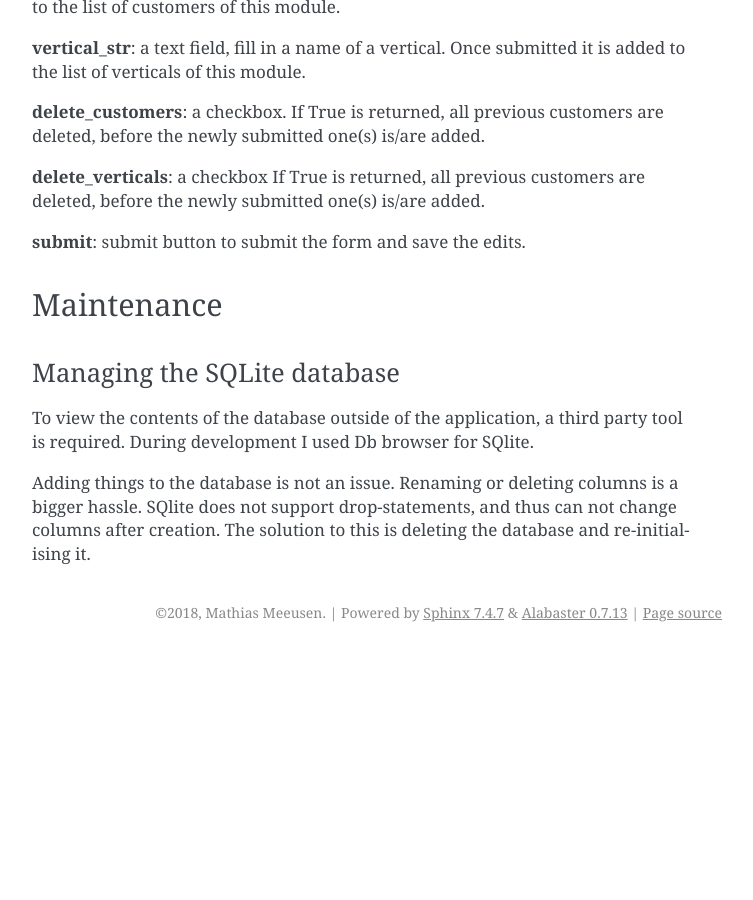
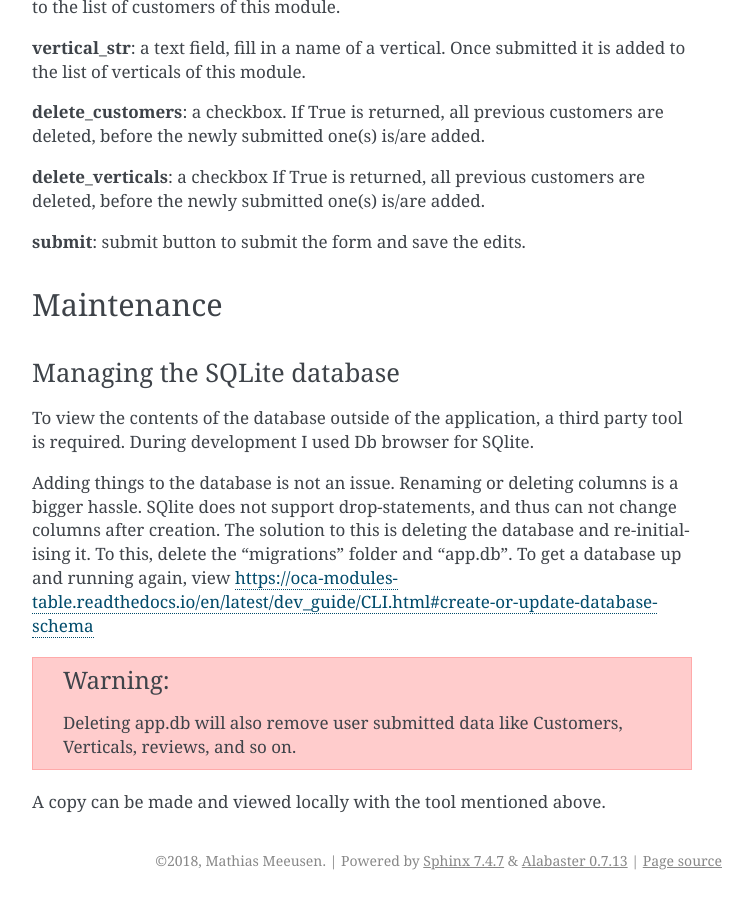
Before and after one commit to mathiasmeeusengt/oca_modules_table, a Sphinx documentation site: the page built from docs/dev_guide/source_code.rst, in a window 1280 px wide and 900 px high, scrolled down 9329 px. Shown: the whole window, without its empty margins (388-1141 px from the left). Built offline with Sphinx 7.4.7, drawn with Linux system fonts in a browser that asks for light colours; before the commit the page ends 9981 px from its top, so only the background shows below that.

Commit message:
doc update

```diff
--- a/docs/dev_guide/source_code.rst
+++ b/docs/dev_guide/source_code.rst
@@ -383,4 +383,11 @@ I used Db browser for SQlite.
 
 Adding things to the database is not an issue. Renaming or deleting columns is a bigger hassle. SQlite does not support
 drop-statements, and thus can not change columns after creation. The solution to this is deleting the database and
-re-initialising it.
+re-initialising it. To this, delete the "migrations" folder and "app.db". To get a database up and running again, view
+https://oca-modules-table.readthedocs.io/en/latest/dev_guide/CLI.html#create-or-update-database-schema
+
+.. warning::
+
+    Deleting app.db will also remove user submitted data like Customers, Verticals, reviews, and so on.
+
+A copy can be made and viewed locally with the tool mentioned above.
```
Also changed, not shown: 5 other files.
